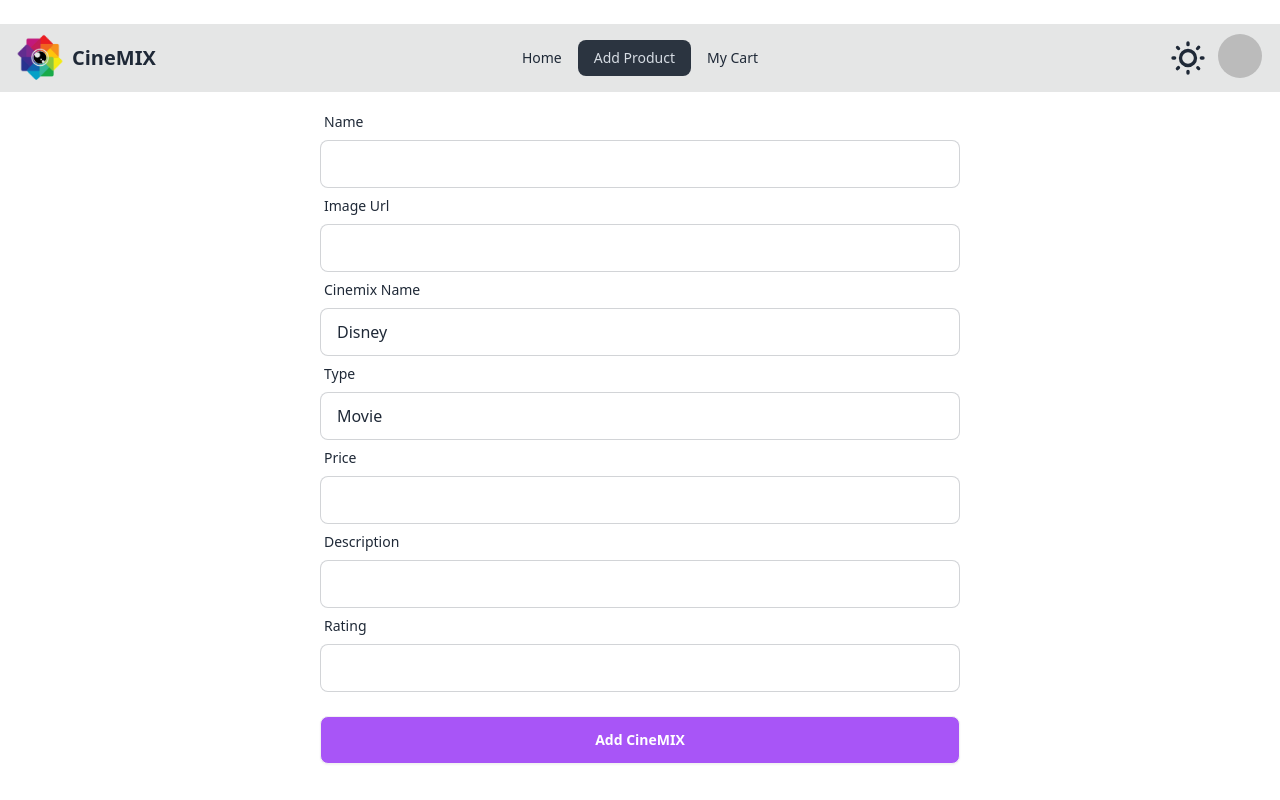
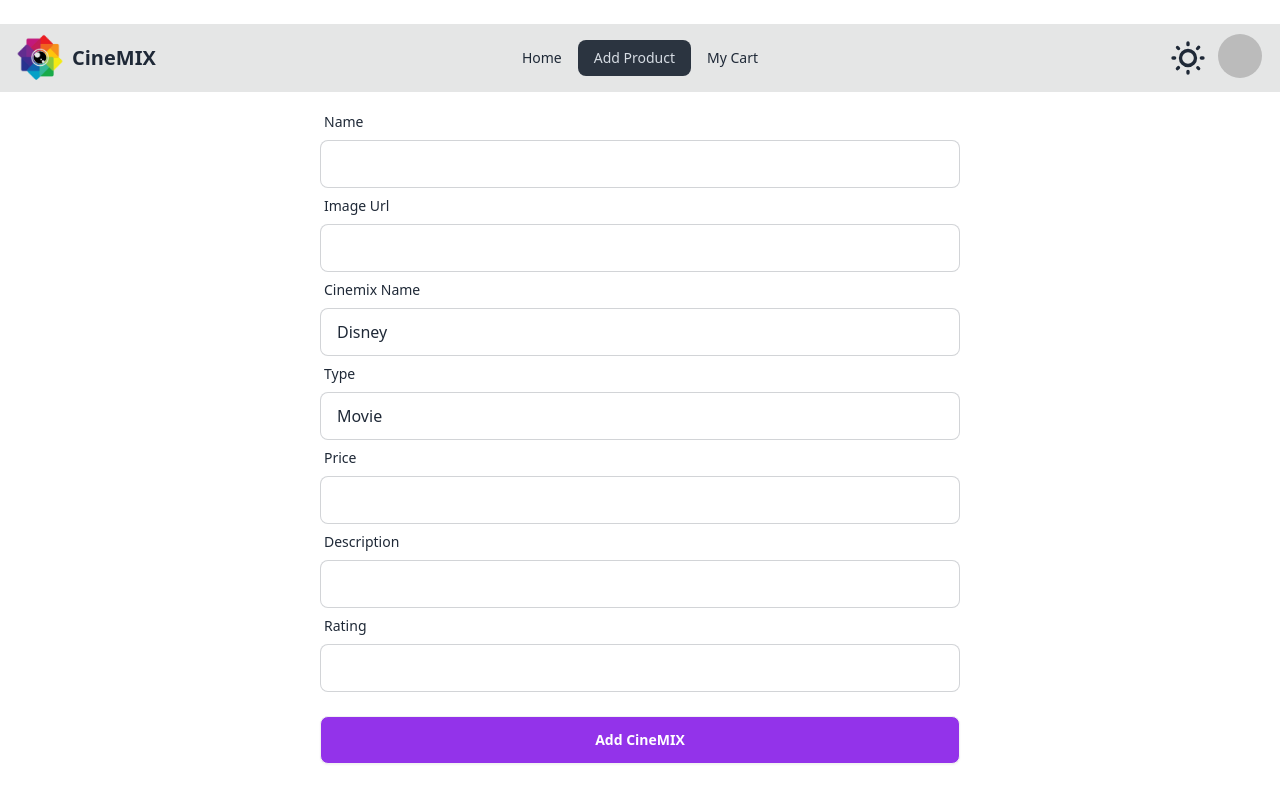
Before and after one commit to cssmh/media-studio-client, a React (Vite) app: page /add-product in a window 1280 px wide. Shown: the top 800 px of the page. Built offline with nearby package versions, Linux system fonts and the light colour scheme; no server answers; sample sign-in values are in the browser's storage.

Commit message:
finaly complete task, btn color changed

```diff
--- a/src/Component/AddProduct/AddProduct.jsx
+++ b/src/Component/AddProduct/AddProduct.jsx
@@ -129,7 +129,7 @@ const AddProduct = () => {
       </div>
 
       <div className="form-control mt-6">
-        <button className="btn bg-purple-500 hover:bg-purple-500 text-white">
+        <button className="btn bg-purple-600 hover:bg-purple-600 text-white">
           Add CineMIX
         </button>
       </div>
```
